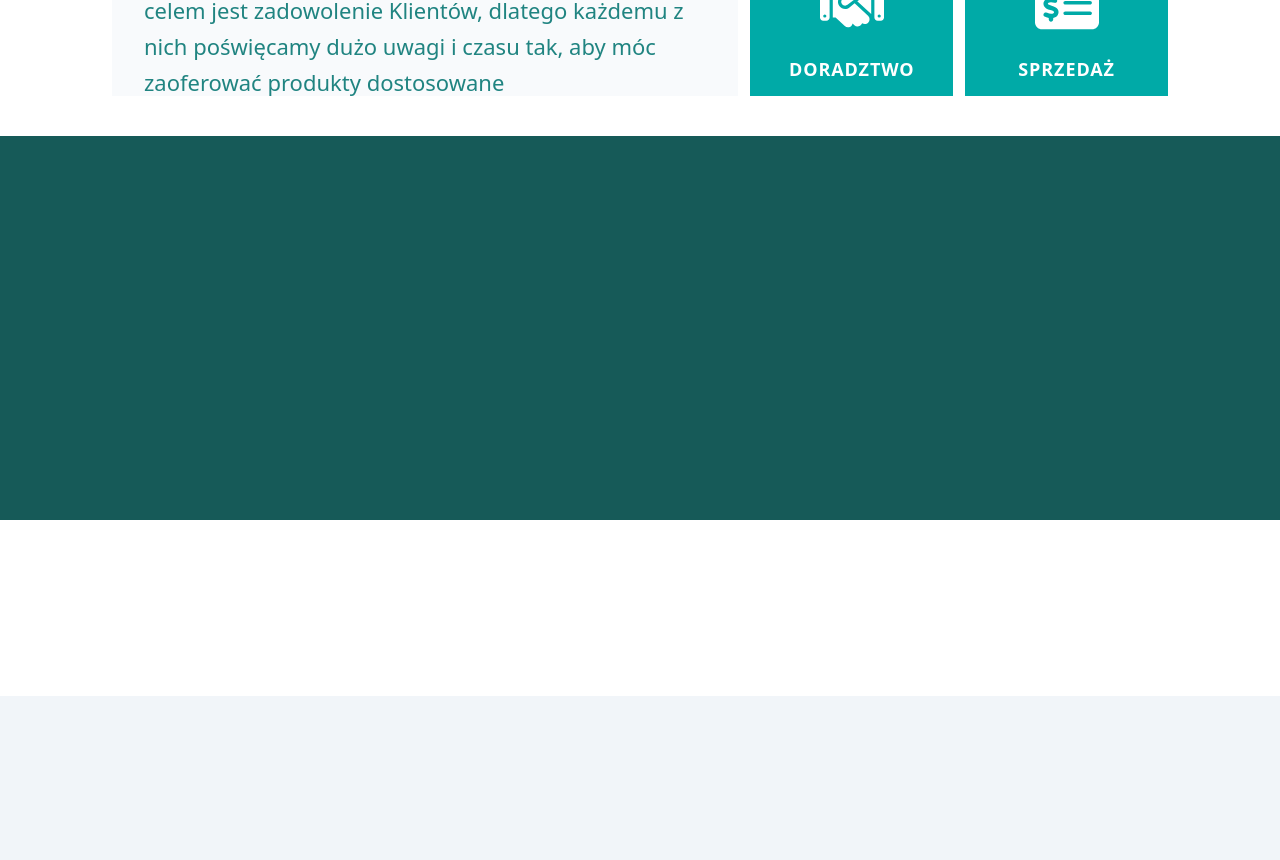
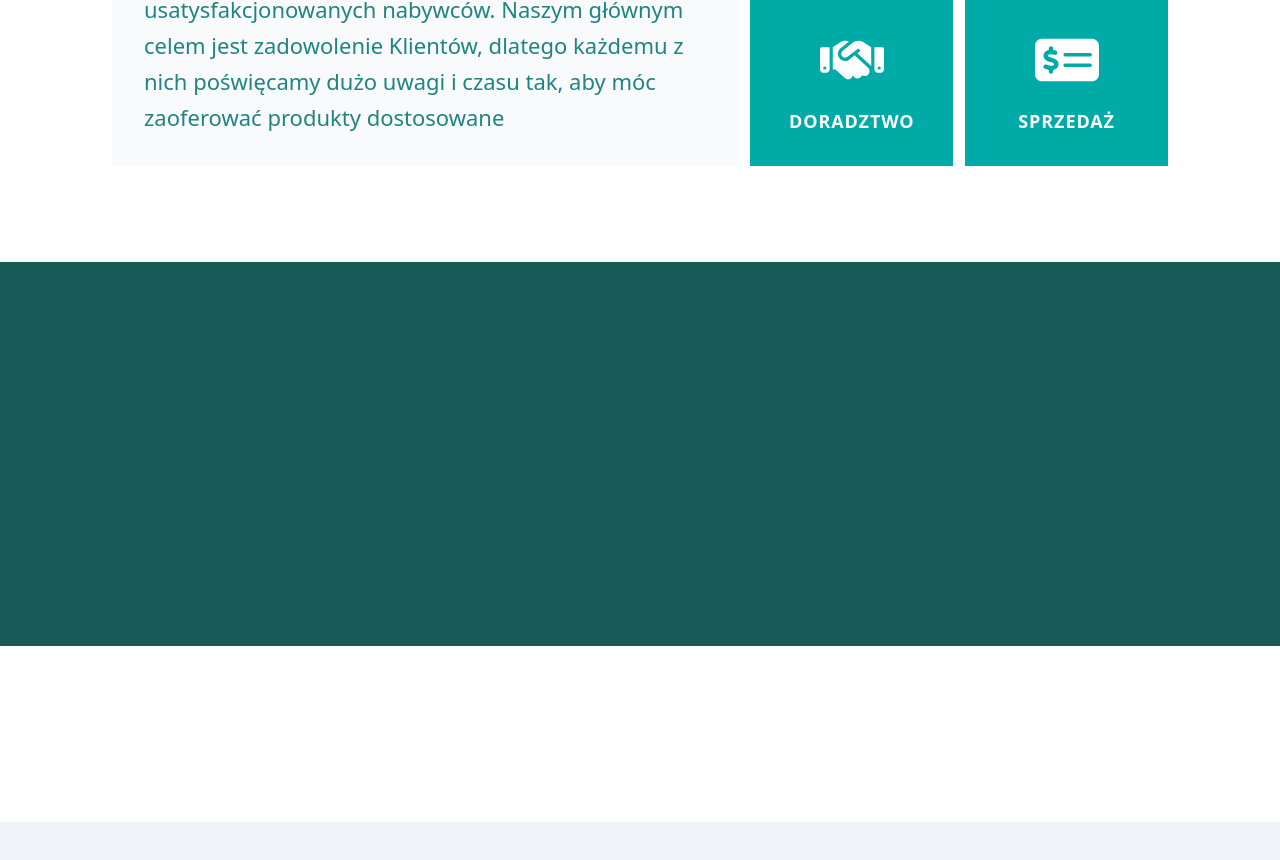
Before and after one commit to Hosuqa/Surella, a React (Vite) app: page / in a window 1280 px wide. Shown: the part 1160-2020 px from the top of the page. Built offline with nearby package versions, Linux system fonts and the light colour scheme; a web font is replaced by a local one.

Commit message:
[FIX] - height about

```diff
--- a/src/components/sections/About.tsx
+++ b/src/components/sections/About.tsx
@@ -29,9 +29,9 @@ const About = () => {
 
   return (
     <LgWrapper vertical>
-      <div className="bg-white flex h-[35vh] w-full flex-col">
+      <div className="bg-white flex  w-full flex-col">
         <Title title='Poznaj Surelle' subtitle='Trochę o nas'></Title>
-        <div className='flex w-full h-full gap-3'>
+        <div className='flex w-full h-[350px] gap-3'>
           <div className='w-3/5 h-full flex justify-center items-center bg-slate-50'>
             <p className={`${styles.heroSubText} h-full flex items-center text-surella-600 px-8 text-left text-3xl`}>{description}</p>
           </div>
--- a/src/components/sections/Gallery.tsx
+++ b/src/components/sections/Gallery.tsx
@@ -2,7 +2,7 @@ import { LgWrapper } from '@components/global/Wrappers'
 
 const Gallery = () => {
     return (
-        <div className='h-[30vw] mt-40 bg-surella-700'>
+        <div className='h-[30vw] bg-surella-700'>
             <LgWrapper>
 
 
```
